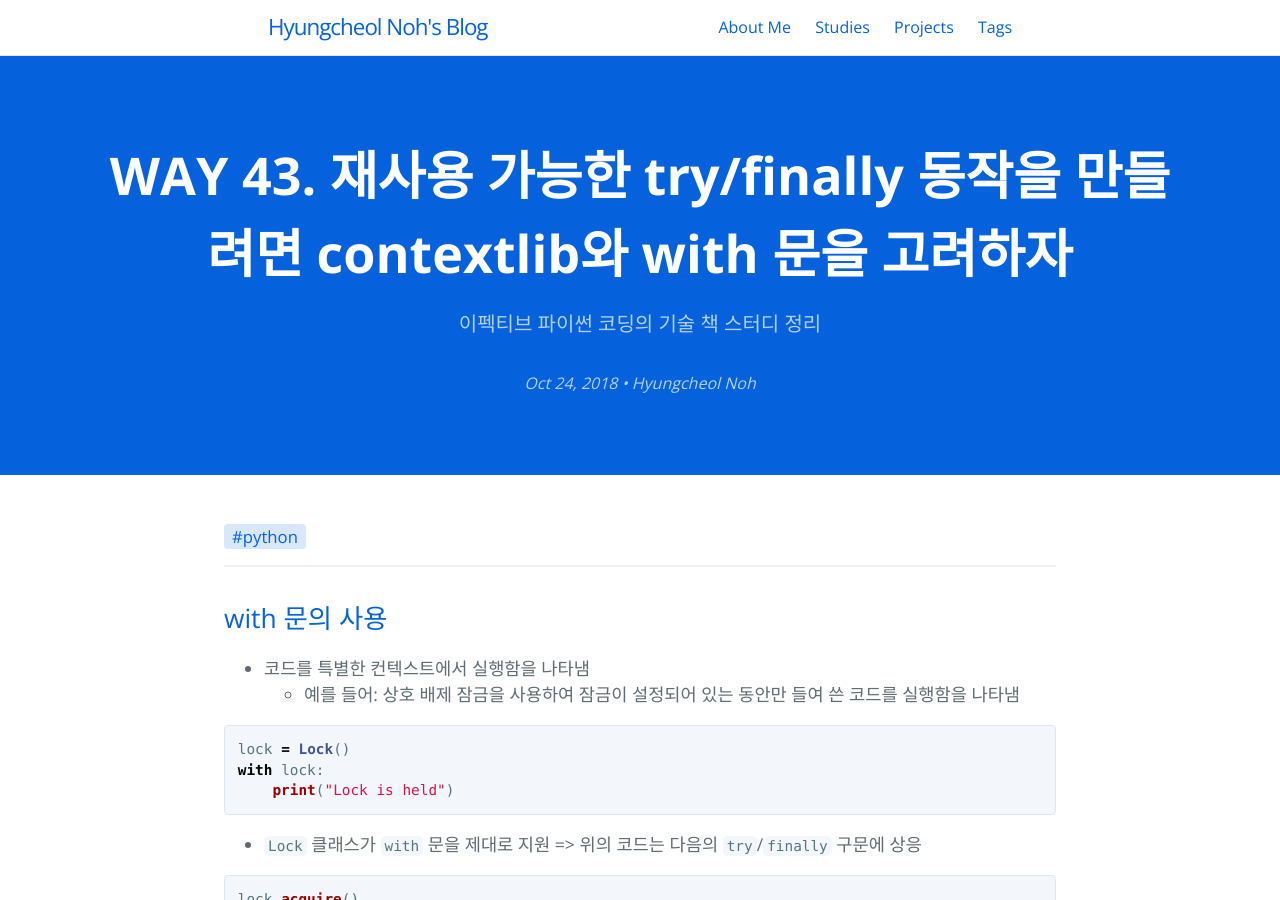
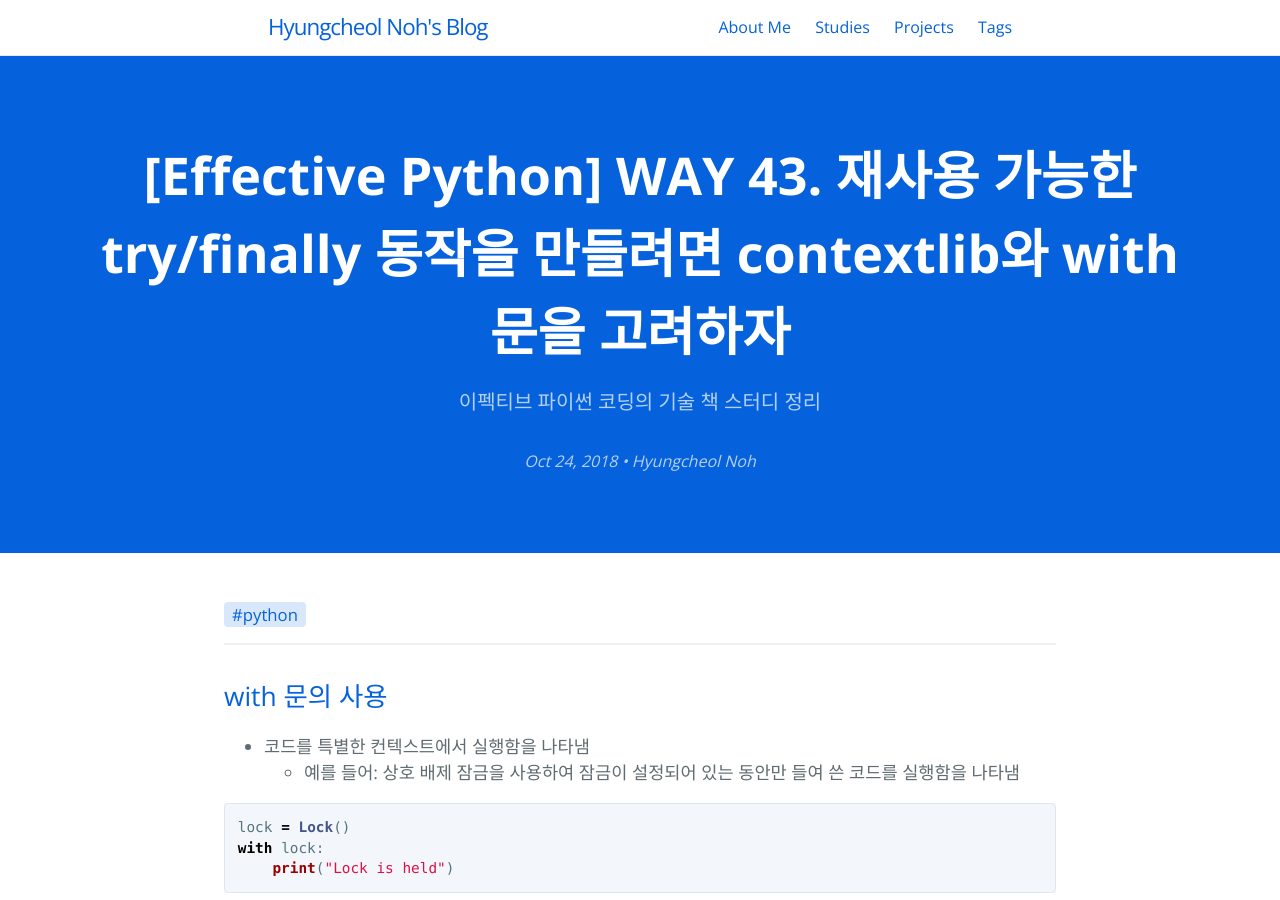
Before and after one commit to hcnoh/hcnoh.github.io, a Jekyll site: the page built from _posts/2018-10-24-effective-python-way43.md, in a window 1280 px wide and 900 px high. Built offline with Jekyll 4.4.1, drawn with Linux system fonts in a browser that asks for light colours; comment, search, counter and statistics services are not loaded; some of the changed lines change nothing that is shown.

Commit message:
Update 2018-10-24-effective-python-way43.md

```diff
--- a/_posts/2018-10-24-effective-python-way43.md
+++ b/_posts/2018-10-24-effective-python-way43.md
@@ -1,10 +1,10 @@
 ---
 layout: post
-title: "WAY 43. 재사용 가능한 try/finally 동작을 만들려면 contextlib와 with 문을 고려하자"
+title: "[Effective Python] WAY 43. 재사용 가능한 try/finally 동작을 만들려면 contextlib와 with 문을 고려하자"
 date: 2018-10-24 19:40:02
 tagline: "이펙티브 파이썬 코딩의 기술 책 스터디 정리"
 categories:
-- 이펙티브 파이썬 스터디
+- Effective Python
 tags:
 - python
 image: /thumbnail-mobile.png
```
